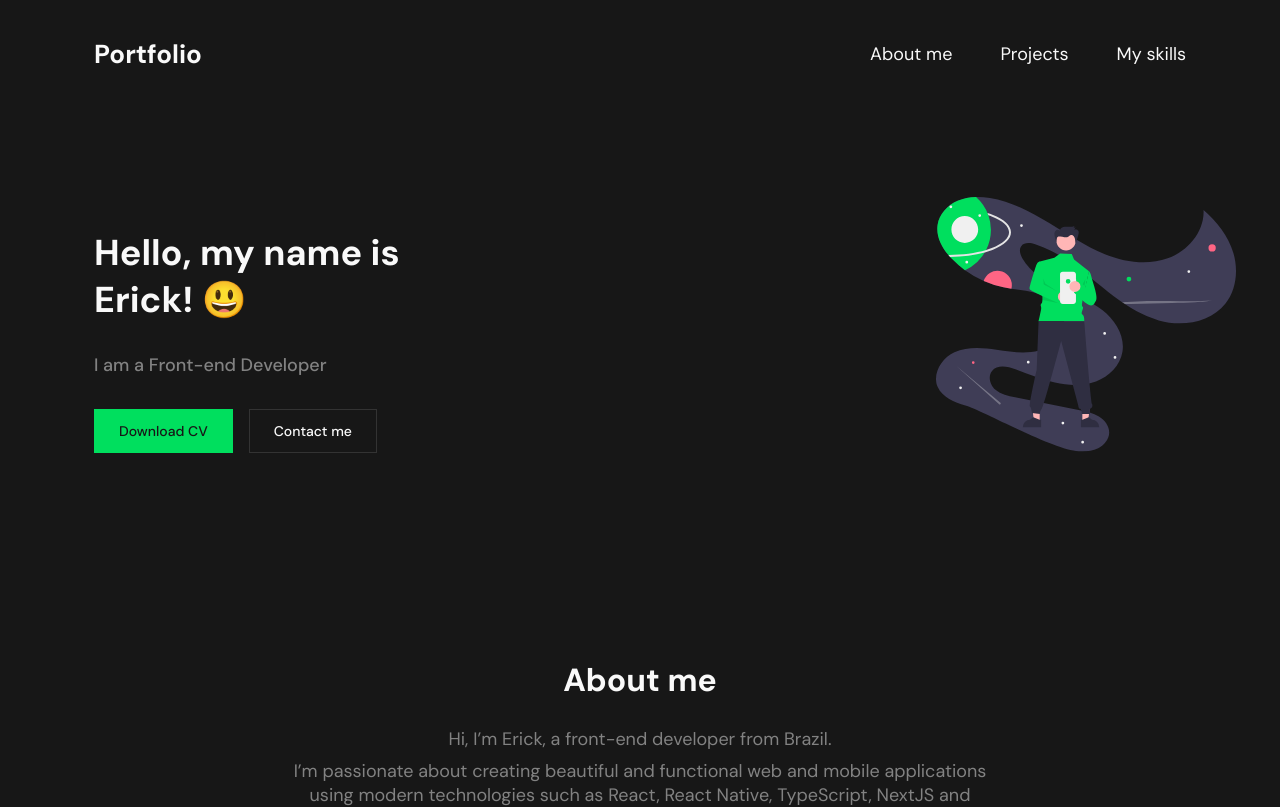
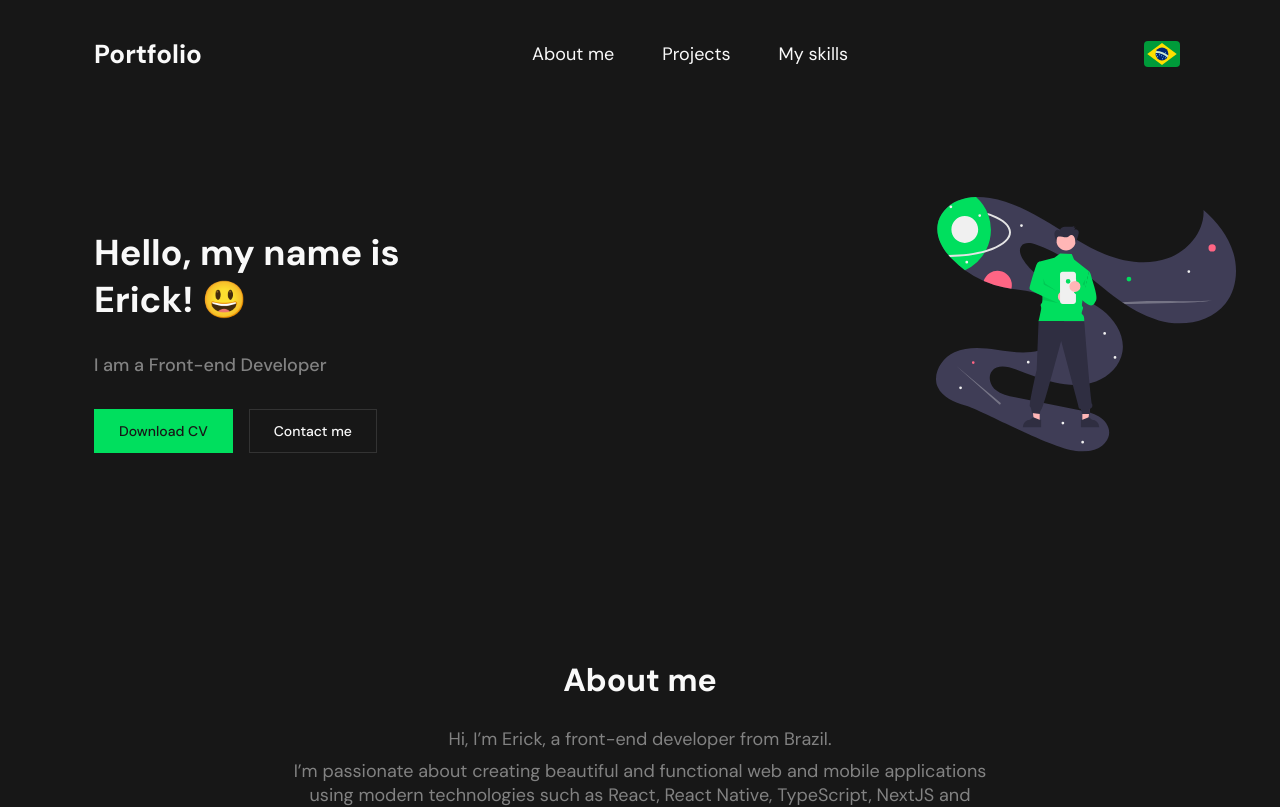
Before and after one commit to erickgust/portfolio, a React (Vite) app: page / in a window 1280 px wide. Shown: the top 807 px of the page. Built offline with nearby package versions, Linux system fonts and the light colour scheme.

Commit message:
feat: add a language switch button between pt/en

```diff
--- a/src/header/header-styles.ts
+++ b/src/header/header-styles.ts
@@ -88,3 +88,15 @@ export const MobileMenuItem = styled.li`
     width: 100%;
   }
 `
+
+export const LanguageSwitchButton = styled.button`
+  background: none;
+  border: none;
+  cursor: pointer;
+  display: flex;
+  align-items: center;
+  color: ${({ theme }) => theme.colors.white};
+  font-size: 1.8rem;
+  font-weight: 600;
+  z-index: 10;
+`
--- a/src/header/header.tsx
+++ b/src/header/header.tsx
@@ -2,6 +2,8 @@ import { useTranslation } from 'react-i18next'
 import { useEffect, useState } from 'react'
 import * as S from './header-styles'
 import { ReactComponent as MobileMenuIcon } from '@/ui/icons/menu.svg'
+import { ReactComponent as FlagUs } from '@/ui/icons/flag-us.svg'
+import { ReactComponent as FlagBr } from '@/ui/icons/flag-br.svg'
 
 function useModal () {
   const [isModalOpen, setIsModalOpen] = useState(false)
@@ -41,13 +43,18 @@ export function Header () {
     handleModalToggle,
     handleModalClose,
   } = useModal()
-  const { t } = useTranslation()
+  const { t, i18n } = useTranslation()
 
   const links = [
     { title: t('header.about'), href: '#about', label: t('header.aboutLabel') },
     { title: t('header.projects'), href: '#projects', label: t('header.projectsLabel') },
     { title: t('header.skills'), href: '#skills', label: t('header.skillsLabel') },
   ]
+
+  function handleLanguageChange () {
+    const newLanguage = i18n.language === 'pt' ? 'en' : 'pt'
+    i18n.changeLanguage(newLanguage)
+  }
 
   return (
     <S.Header>
@@ -64,6 +71,10 @@ export function Header () {
           ))}
         </S.List>
       </nav>
+
+      <S.LanguageSwitchButton onClick={handleLanguageChange}>
+        {i18n.language === 'pt' ? <FlagUs /> : <FlagBr />}
+      </S.LanguageSwitchButton>
 
       <S.MobileMenuButton onClick={handleModalToggle} aria-label={t('header.menuLabel')}>
         <MobileMenuIcon />
```
Also changed, not shown: src/ui/icons/flag-br.svg (added), src/ui/icons/flag-us.svg (added).
